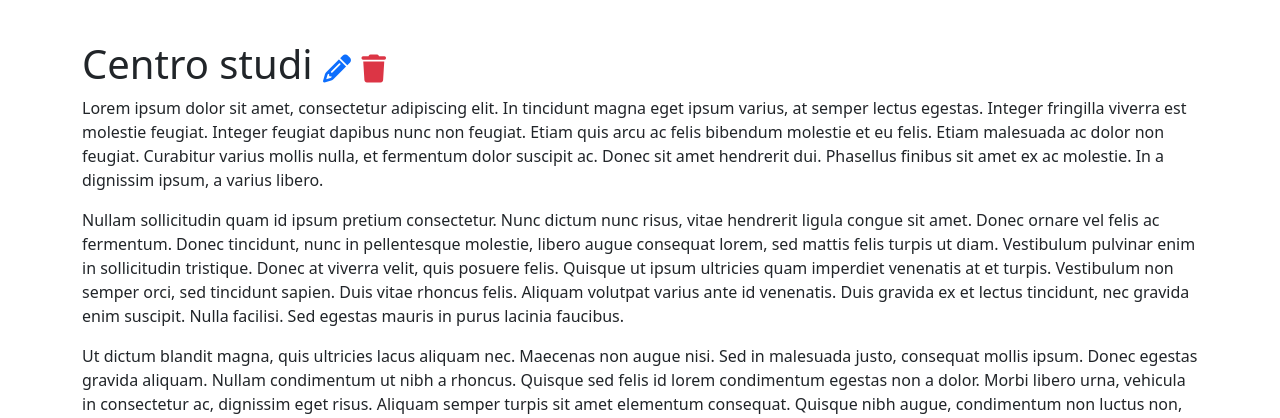
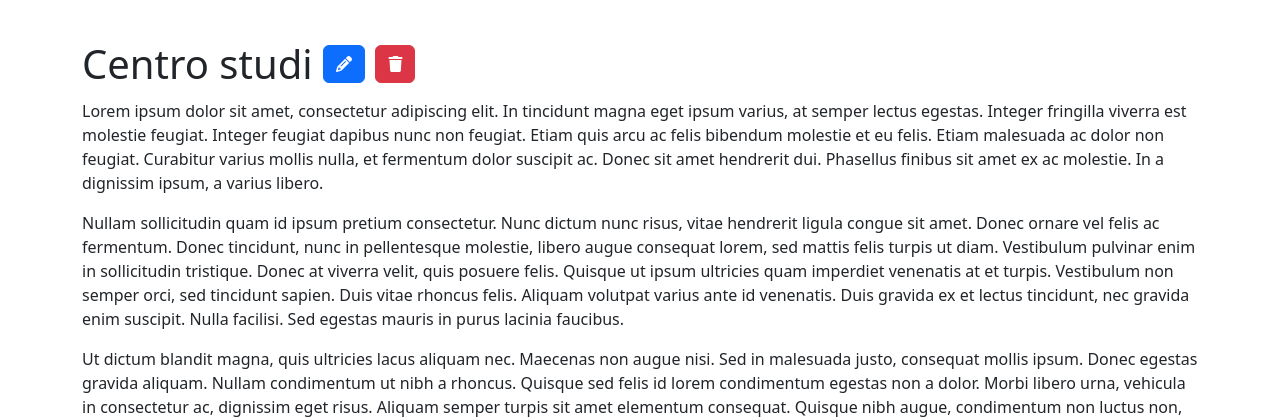
Before and after one commit to alemmax-1/csl, a Django app: page /centrostudi/ in a window 1280 px wide. Shown: the part 56-474 px from the top of the page. Run offline with Django 5.2, Linux system fonts and the light colour scheme; a user stored in the database is signed in; data comes from the database, SQL or seed files in the repository; some libraries are stand-ins or nearby versions.

Commit message:
Corretto il markup dei pulsanti di modifica e cancellazione delle flatpages per una migliore coerenza stilistica

```diff
--- a/templates/flatpages/default.html
+++ b/templates/flatpages/default.html
@@ -5,8 +5,8 @@
     <div class="container mt-5">
         <h1>{{ flatpage.title }}
             {% if user.is_staff %}
-             <a class="h3 link link-primary" target="_blank" href="{% url 'admin:flatpages_flatpage_change' flatpage.pk %}"><i class="fa-solid fa-pencil"></i></a>
-             <a class="h3 link link-danger" target="_blank" href="{% url 'admin:flatpages_flatpage_delete' flatpage.pk %}"><i class="fa-solid fa-trash"></i></a>
+             <a class="h3 btn btn-primary" target="_blank" href="{% url 'admin:flatpages_flatpage_change' flatpage.pk %}"><i class="fa-solid fa-pencil"></i></a>
+             <a class="h3 btn btn-danger" target="_blank" href="{% url 'admin:flatpages_flatpage_delete' flatpage.pk %}"><i class="fa-solid fa-trash"></i></a>
             {% endif %}</h1>
         <div class="content">
             {{ flatpage.content|safe }}
```
